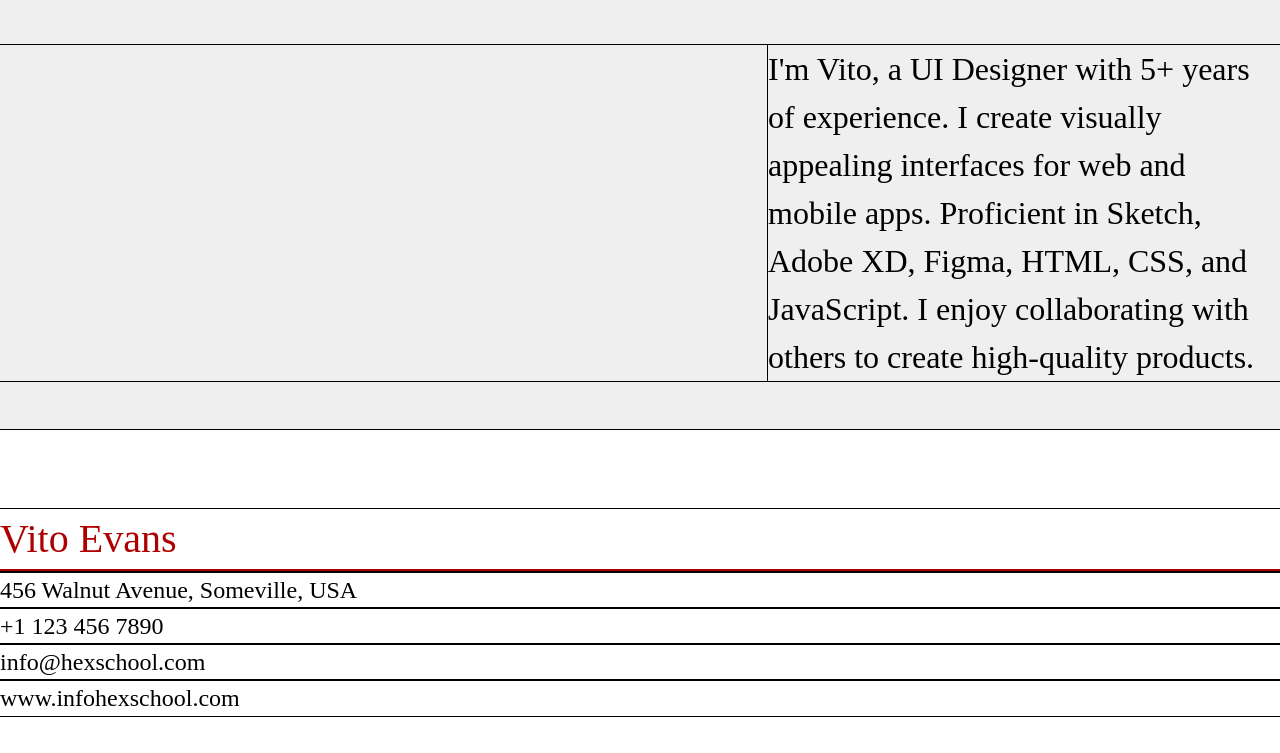
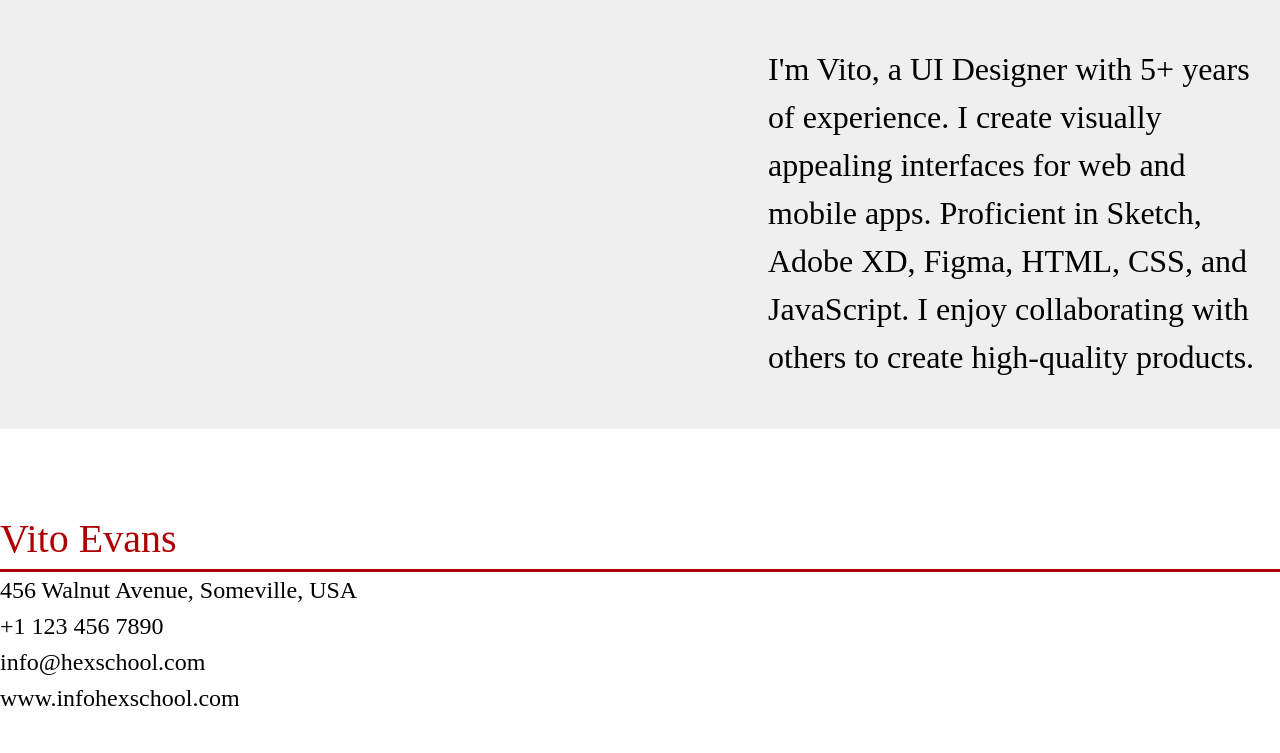
Before and after one commit to ONaomiO/2023css-week1HW, a plain HTML site: page index.html in a window 1280 px wide. Shown: the part 687-1440 px from the top of the page. Drawn offline with nearby package versions, Linux system fonts and the light colour scheme; files that its build step writes are made by us from their sources; a web font is replaced by a local one.

Commit message:
2
上一版忘記把outline註解掉

```diff
--- a/styles/style.scss
+++ b/styles/style.scss
@@ -132,7 +132,7 @@ table {
 ::after {
   font-family: "Castoro", serif;
   box-sizing: border-box;
-  outline: 1px solid #000;
+  // outline: 1px solid #000;
 }
 img {
   max-width: 100%;
```
